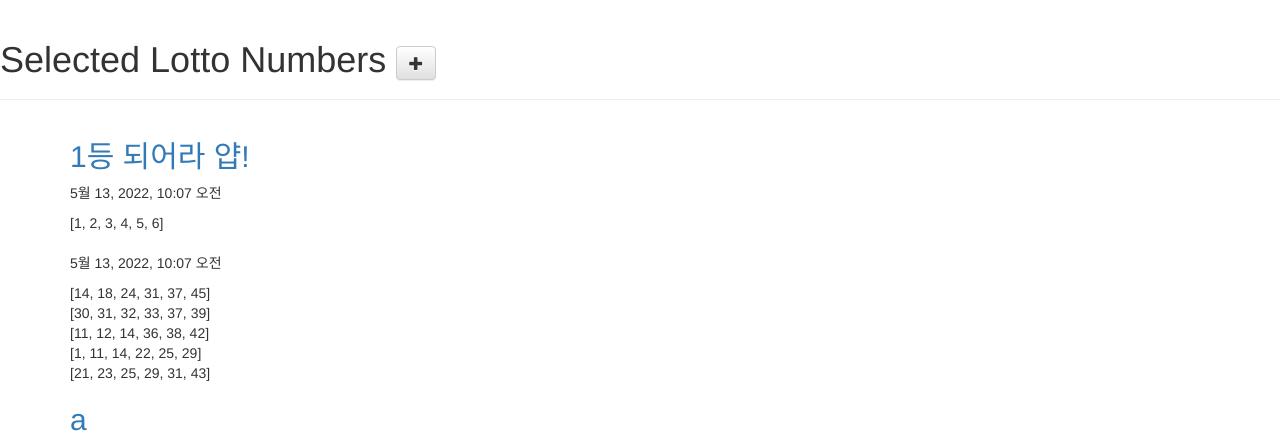
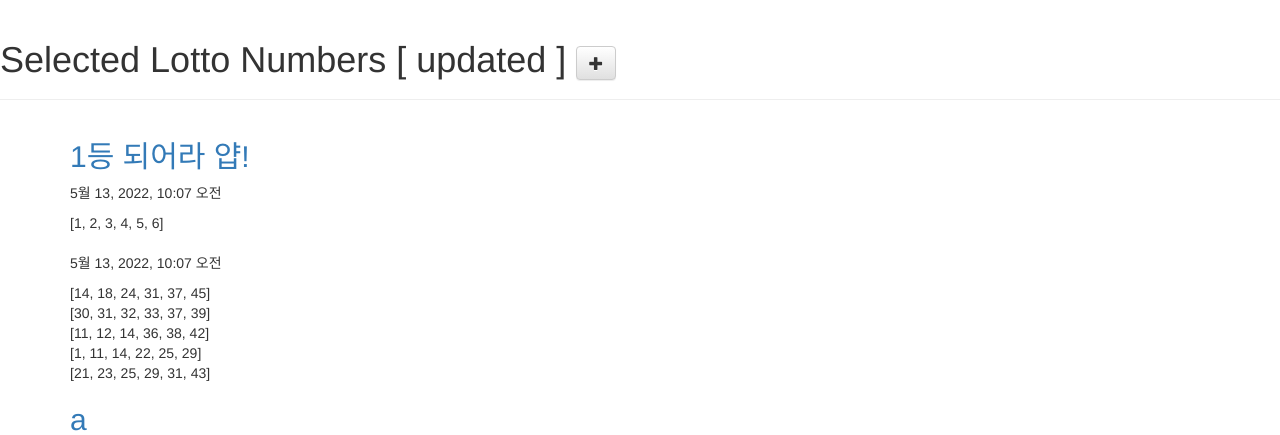
Before and after one commit to kdsdsk4425/django_lotto, a Django app: page /lotto/ in a window 1280 px wide. Shown: the top 435 px of the page. Run offline with Django 3.2, Linux system fonts and the light colour scheme; data comes from the database, SQL or seed files in the repository; some libraries are stand-ins or nearby versions.

Commit message:
Add headline text at default.html

```diff
--- a/lotto/templates/lotto/default.html
+++ b/lotto/templates/lotto/default.html
@@ -13,7 +13,7 @@
 <body>
  <div class="page-header">
    <h1>
-Selected Lotto Numbers
+      Selected Lotto Numbers [ updated ]
      <a href="{% url 'new_lotto' %}">
      <span class="glyphicon glyphicon-plus btn btn-default"></span>
      </a>
```
